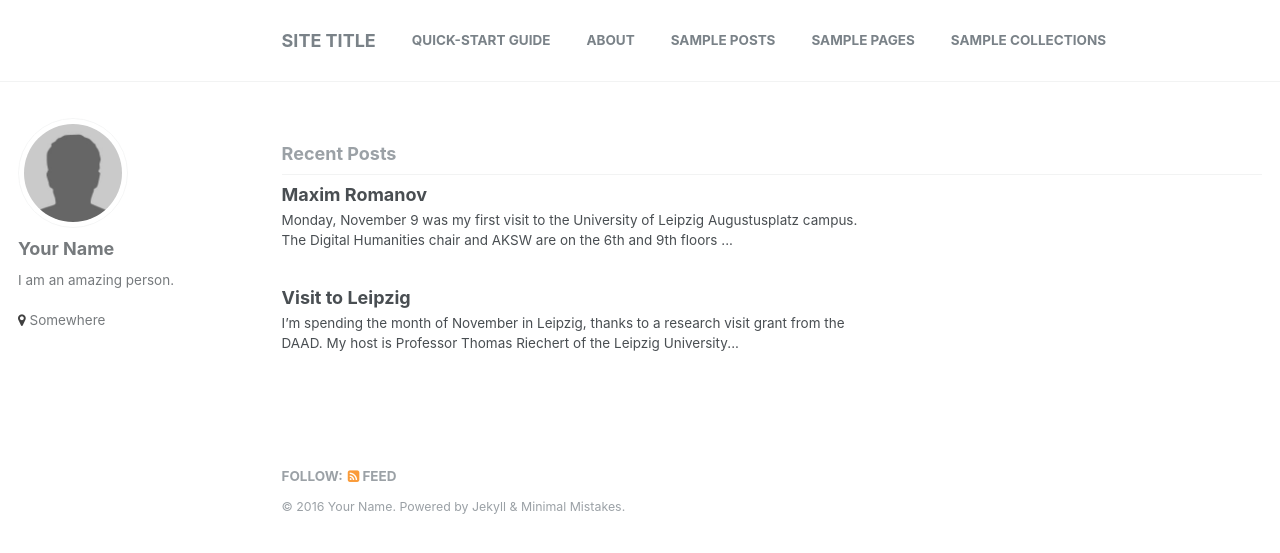
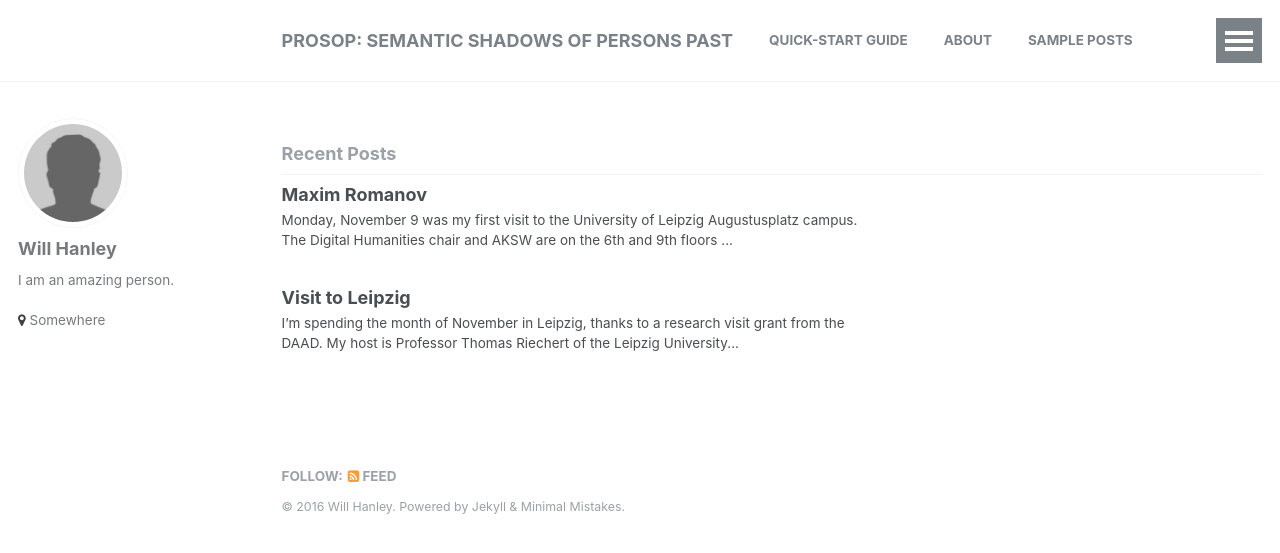
Before and after one commit to whanley/Prosop, a Jekyll site: the page built from index.html, in a window 1280 px wide. Shown: the top 553 px of the page. Built offline with Jekyll 4.4.1, drawn with Linux system fonts in a browser that asks for light colours; the list of posts is cut into pages by our own code; some of the changed lines change nothing that is shown.

Commit message:
config updates

```diff
--- a/_config.yml
+++ b/_config.yml
@@ -7,10 +7,10 @@
 
 # Site Settings
 locale                   : "en-US"
-title                    : "Site Title"
+title                    : "Prosop: semantic shadows of persons past"
 title_separator          : "-"
-name                     : "Your Name"
-description              : "An amazing website."
+name                     : "Will Hanley"
+description              : "For years now, microhistorian have brought computers with them to the archives. Their research has produced great lists of names, but for the most part, each historian's data set exists in solitude from those of other historians. History's local turn has been accompanied by a transnational turn, and here too researchers struggle to share and aggregate their data. This project aims to offer a tool that will accomplish this goal. Prosop is a workflow that uses a semantic data model to produce a linked, flexible pool of historical names and demographic information. It will put the best features of social networking applications, collaborative wikis, geotagging, and data search and filtering at the service of social historians. Prosop is designed to meet the disciplinary requirements of professional historians, while remaining attractive to amateur historians and genealogists."
 url                      : # the base hostname & protocol for your site e.g. "https://mmistakes.github.io"
 baseurl                  : # the subpath of your site, e.g. "/blog"
 gh_repo                  :
@@ -61,7 +61,7 @@ google_ad_slot           :
 
 # Site Author
 author:
-  name             : "Your Name"
+  name             : Will Hanley
   avatar           : "bio-photo.jpg"
   bio              : "I am an amazing person."
   location         : "Somewhere"
```
